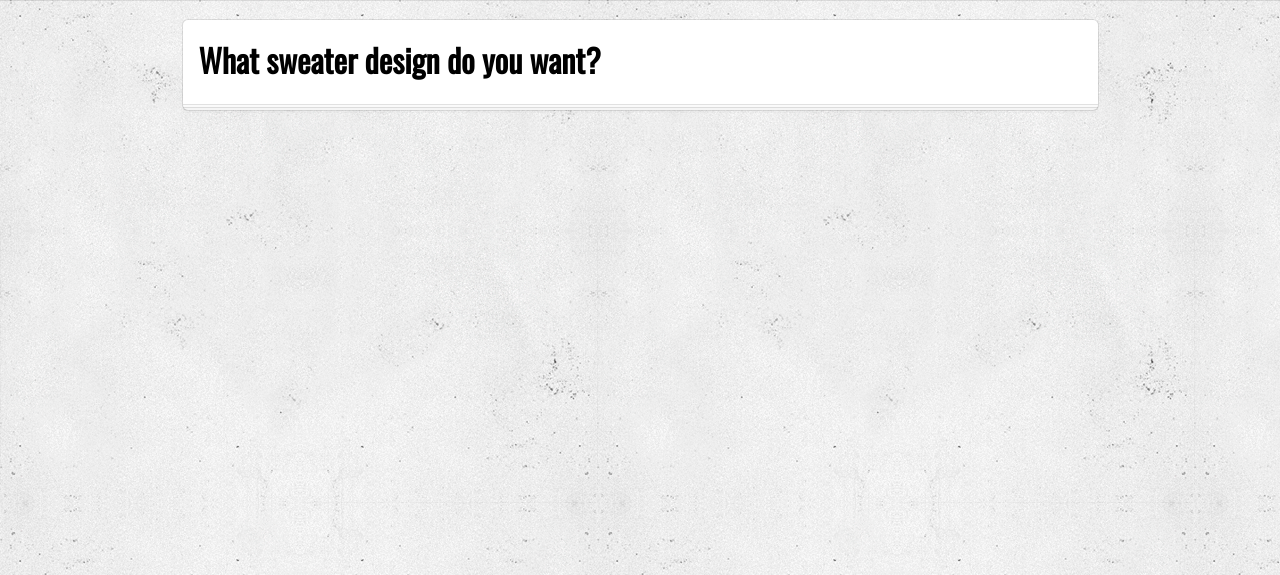
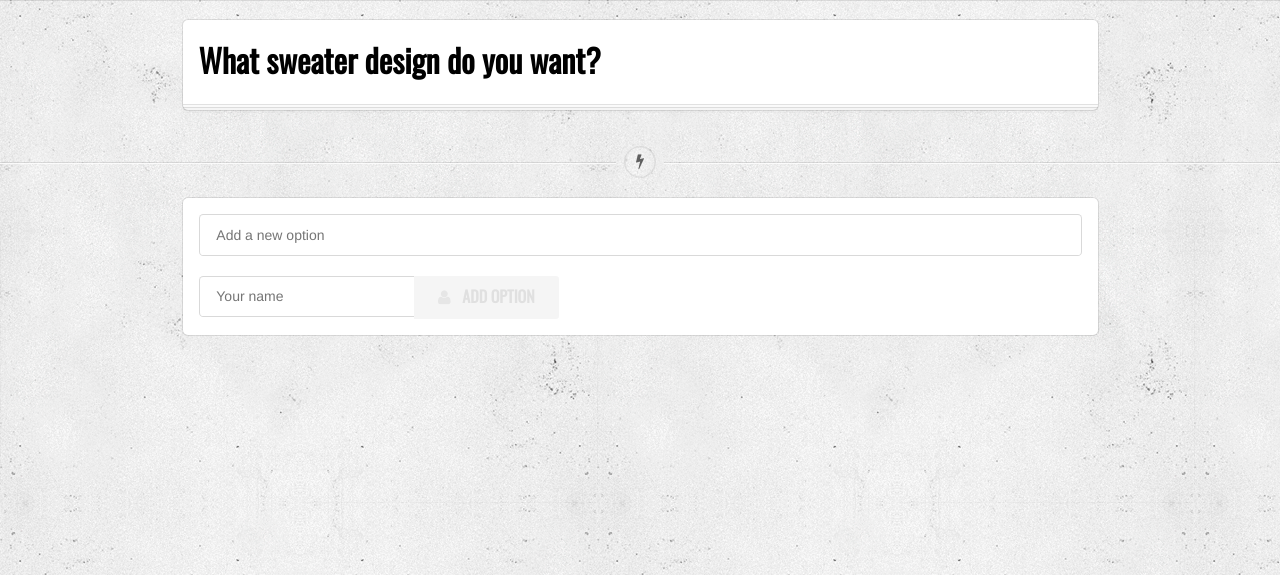
Before and after one commit to ehzhang/jade, a Django app: template apps/common/templates/poll.html in a window 1280 px wide. Shown: the part 43-618 px from the top of the page. Run offline with Django 3.2, Linux system fonts and the light colour scheme; the template is opened without the code that fills it: values that come from a table or form of the project are taken from there, others are empty; data comes from the database, SQL or seed files in the repository; parts of the project's set-up code (start-up, migrations or seed data) failed here and were passed over; some libraries are stand-ins or nearby versions.

Commit message:
did shit

```diff
--- a/apps/common/templates/card_front.html
+++ b/apps/common/templates/card_front.html
@@ -44,8 +44,10 @@
                 </div>
                 <br/>
                 <div class="ui attached mini labeled button">
-                    <i class="comment icon"></i>
-                    {{ card.comments | length }}
+                    <a href="{% url 'card_atomic' card.option_id %}">
+                        <i class="comment icon"></i>
+                        {{ card.comments | length }}
+                    </a>
                 </div>
             </div>
         </div>
--- a/apps/common/templates/poll.html
+++ b/apps/common/templates/poll.html
@@ -17,14 +17,63 @@
     {% endfor %}
 </div>
 
+<div class="ui horizontal icon divider">
+    <i class="circular bolt icon"></i>
+</div>
+
+<div class="container">
+    <div class="ui segment">
+        <form id="new_option_form" action="{% url 'create_option' %}" method="post">
+            {% csrf_token %}
+            <input type="hidden" name="poll_id" value="{{ poll.id }}">
+            <div class="ui fluid input">
+                <input id="option_input" type="text" name="text" placeholder="Add a new option">
+            </div>
+            <div class="ui action input" style="margin-top:20px">
+                <input id="username_input" type="text" name="submitter" placeholder="Your name">
+                <div id="add_btn" class="ui teal disabled button"><i class="user icon"></i> Add Option</div>
+            </div>
+        </form>
+    </div>
+</div>
+
 {% csrf_token %}
 
 <script type="text/javascript">
+
+    $("#new_option_form").submit(function(){
+        $.post(
+            $(this).attr('action'),
+            $(this).serialize(),
+            function(response){
+                if (response.result == 'success'){
+                    redraw();
+                }
+            }
+        );
+        return false;
+    });
+
+    $("#add_btn").click(function(){
+        if (!$(this).hasClass('disabled')){
+            $("#new_option_form").submit();
+        }
+    });
+
+    function calculate_btn(){
+        if ($('#option_input')[0].value != '' && $('#username_input')[0].value != ''){
+            $('#add_btn').removeClass('disabled');
+        }
+        else{
+            $('#add_btn').addClass('disabled');
+        }
+    }
+
     function redraw(){
         $.get(
             '{% url "poll_redraw" %}',
             {
-                poll_id: {{ poll.id  }},
+                poll_id: {{ poll.id }},
                 csrfmiddlewaretoken: $('[name="csrfmiddlewaretoken"]')[0].value
             },
             function(response){
@@ -65,6 +114,9 @@
         return false;
     }
 
+    $("#option_input").keyup(calculate_btn);
+    $("#username_input").keyup(calculate_btn);
+
     setInterval(redraw, 1000);
 </script>
 
--- a/apps/poll/models.py
+++ b/apps/poll/models.py
@@ -30,7 +30,6 @@ class Option(models.Model):
     submitter = models.CharField(
         _('name of option submitter'),
         max_length=100,
-        blank=True,
     )
 
     text = models.CharField(
--- a/apps/poll/urls.py
+++ b/apps/poll/urls.py
@@ -8,10 +8,10 @@ urlpatterns = patterns('jade.apps.poll.views',
     url(r'^card/(?P<card_id>\d+)/$', 'card_atomic',
         name='card_atomic'),
 
-    url(r'^create/$', 'create_poll'),
+    url(r'^create/$', 'create_poll', name='create_poll'),
     url(r'^poll_redraw/$', 'poll_redraw', name='poll_redraw'),
 
-    url(r'^create_option/$', 'create_option'),
+    url(r'^create_option/$', 'create_option', name='create_option'),
     url(r'^option_upvote/$', 'option_upvote', name='option_upvote'),
     url(r'^option_downvote/$', 'option_downvote', name='option_downvote'),
     url(r'^option_redraw/$', 'option_redraw', name='option_redraw'),
```
Also changed, not shown: apps/common/templates/index.html (+28 -11 lines), apps/poll/views.py (+6 -4 lines).
